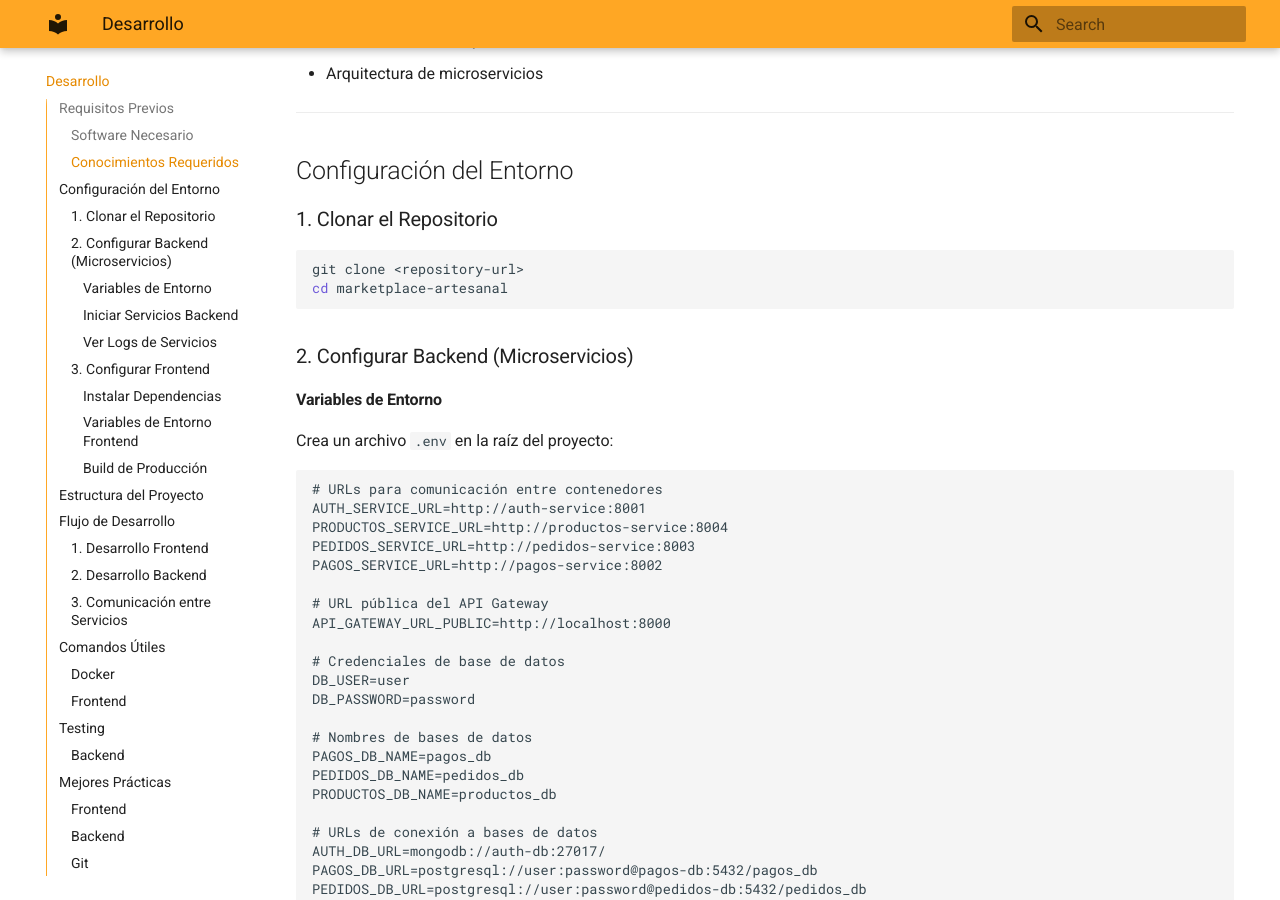
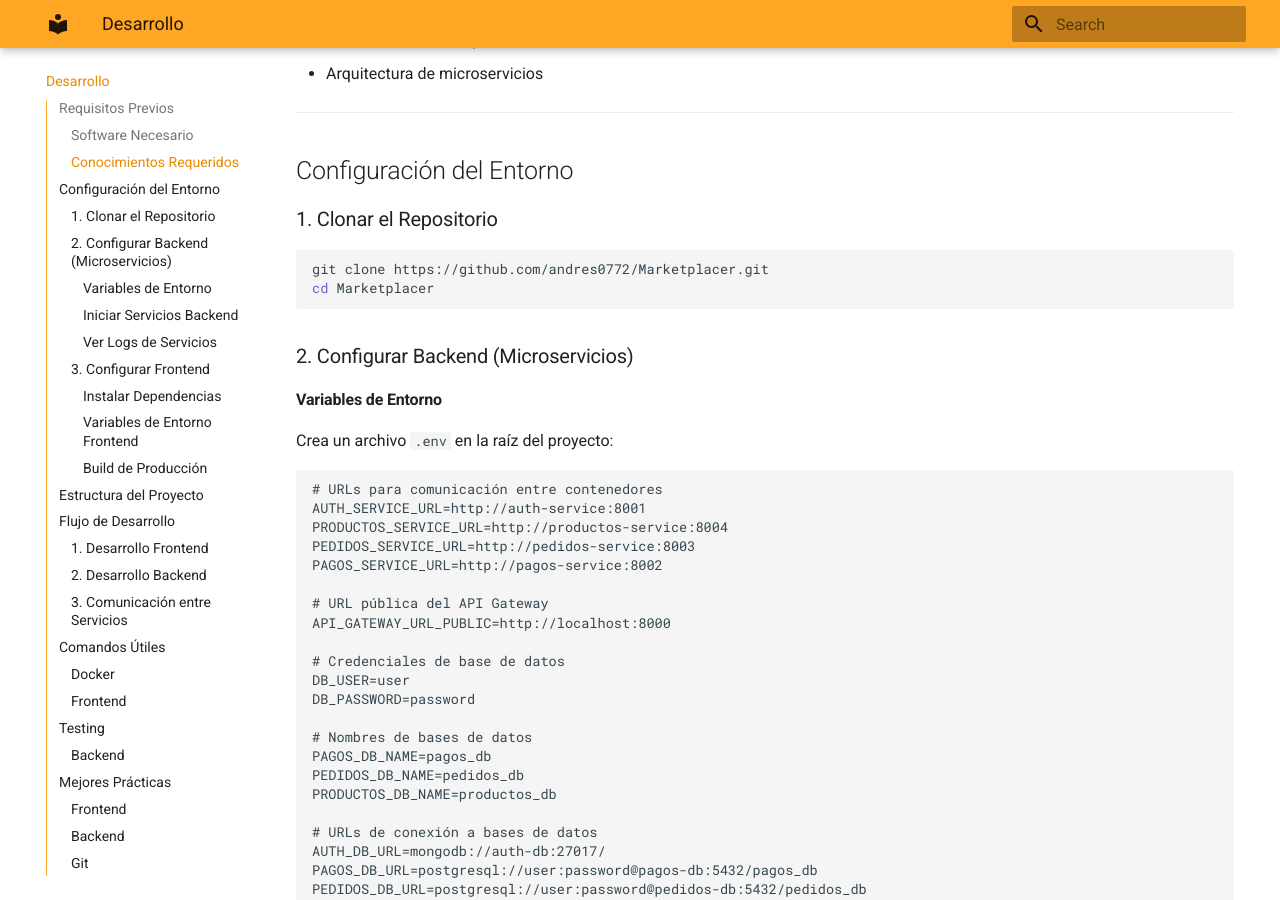
Before and after one commit to andres0772/Marketplacer, an MkDocs documentation site: the page built from docs/development.md, in a window 1280 px wide and 900 px high, scrolled down 668 px. Built offline with MkDocs 1.6.1 and Material for MkDocs 9.7.7, drawn with Linux system fonts in a browser that asks for light colours.

Commit message:
doc: cambios de rutas de git

````diff
--- a/docs/development.md
+++ b/docs/development.md
@@ -26,8 +26,8 @@ Esta guía te ayudará a configurar el entorno de desarrollo para el Marketplace
 ### 1. Clonar el Repositorio
 
 ```bash
-git clone <repository-url>
-cd marketplace-artesanal
+git clone https://github.com/andres0772/Marketplacer.git
+cd Marketplacer
 ```
 
 ### 2. Configurar Backend (Microservicios)
````
Also changed, not shown: README.md (+3 -3 lines).
